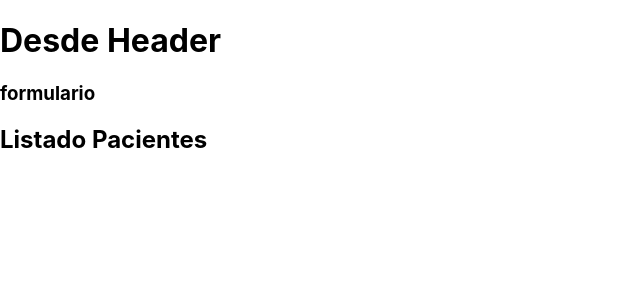
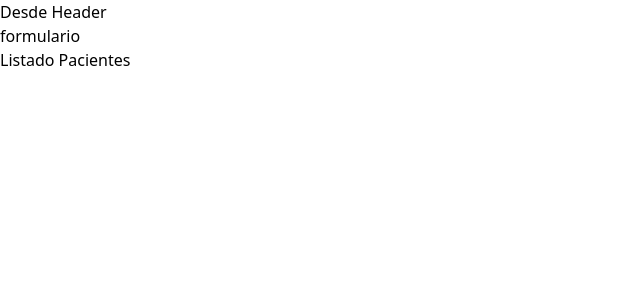
Before and after one commit to antdev1987/pacientes, a React (Vite) app: page / in a window 1280 px wide. Shown: the top 300 px of the page, without its empty margins (0-640 px from the left). Built offline with nearby package versions, Linux system fonts and the light colour scheme.

Commit message:
55.Instalando tailwind css

```diff
--- a/package.json
+++ b/package.json
@@ -12,6 +12,9 @@
   },
   "devDependencies": {
     "@vitejs/plugin-react": "^1.0.7",
+    "autoprefixer": "^10.4.1",
+    "postcss": "^8.4.5",
+    "tailwindcss": "^3.0.8",
     "vite": "^2.7.2"
   }
 }
--- /dev/null
+++ b/postcss.config.js
@@ -0,0 +1,6 @@
+module.exports = {
+  plugins: {
+    tailwindcss: {},
+    autoprefixer: {},
+  },
+}
--- a/src/index.css
+++ b/src/index.css
@@ -1,13 +1,3 @@
-body {
-  margin: 0;
-  font-family: -apple-system, BlinkMacSystemFont, 'Segoe UI', 'Roboto', 'Oxygen',
-    'Ubuntu', 'Cantarell', 'Fira Sans', 'Droid Sans', 'Helvetica Neue',
-    sans-serif;
-  -webkit-font-smoothing: antialiased;
-  -moz-osx-font-smoothing: grayscale;
-}
-
-code {
-  font-family: source-code-pro, Menlo, Monaco, Consolas, 'Courier New',
-    monospace;
-}
+@import "tailwindcss/base";
+@import "tailwindcss/components";
+@import "tailwindcss/utilities";
--- /dev/null
+++ b/tailwind.config.js
@@ -0,0 +1,7 @@
+module.exports = {
+  content: [],
+  theme: {
+    extend: {},
+  },
+  plugins: [],
+}
```
Also changed, not shown: 1 other file (tests, documents, lock files or other folders).
